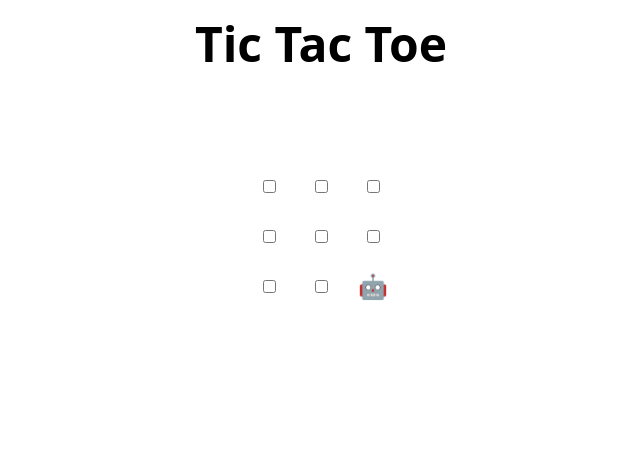
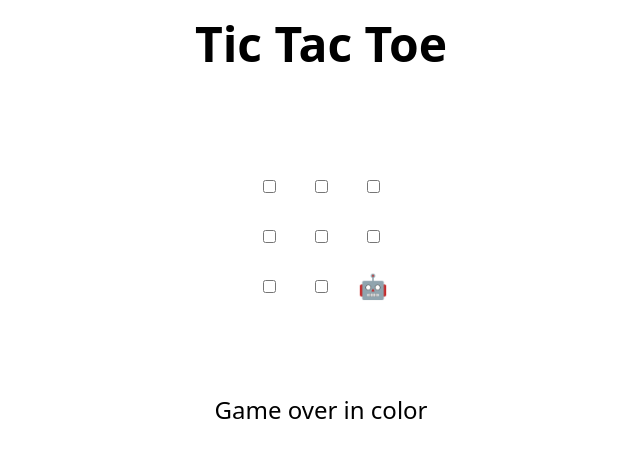
Before and after one commit to DMcoordinatie/skills-review-pull-requests, a plain HTML site: page index.html in a window 1280 px wide. Shown: the whole page, without its empty margins (319-959 px from the left). Drawn offline with Linux system fonts and the light colour scheme.

Commit message:
Update index.html
updat index

```diff
--- a/index.html
+++ b/index.html
@@ -48,7 +48,7 @@
 </table>
 
 <h2 hidden>Game over, refresh to play again 🧑‍💻 🤖!</h2>
-
+Game over in color
 <script>
   // Initialization
   const boxes = Array.from(document.querySelectorAll("td"));
```
